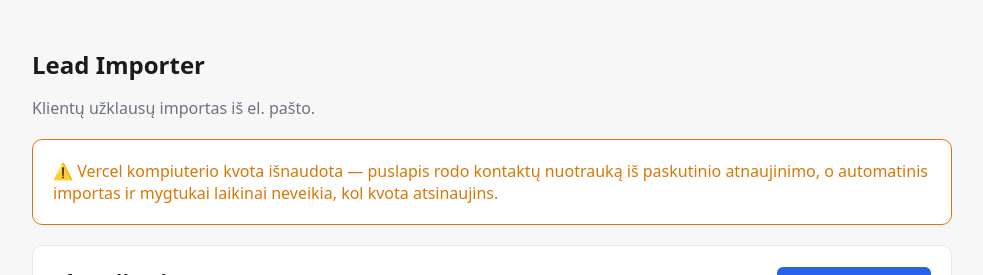
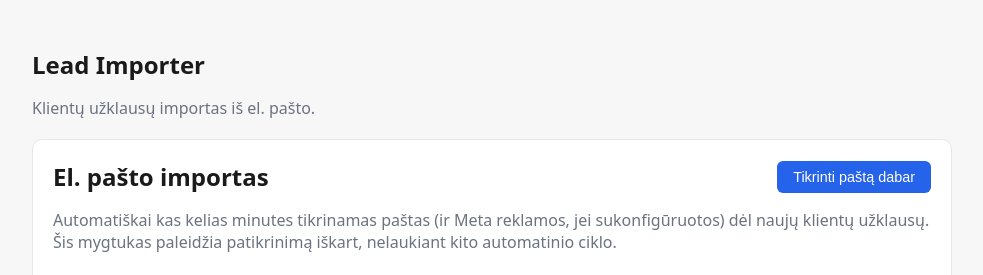
Before and after one commit to andriusbirulinas-maker/Newton, a Next.js app: page / in a window 1280 px wide. Shown: the top 275 px of the page, without its empty margins (148-1131 px from the left). Built offline with nearby package versions, Linux system fonts and the light colour scheme; no server answers; the database is empty.

Commit message:
Revert to dynamic rendering now that Neon compute quota is resolved (paid plan)

```diff
--- a/src/app/page.tsx
+++ b/src/app/page.tsx
@@ -5,13 +5,7 @@ import { TrainerAssignSelect, type TrainerOption } from "@/components/TrainerAss
 import { TrainingTypeSelect, type TrainingType } from "@/components/TrainingTypeSelect";
 import { NotesInput } from "@/components/NotesInput";
 
-// Statically generated at build/deploy time instead of on every request — this avoids
-// invoking a Vercel serverless function (and its compute quota) just to view the page.
-// Downside: the leads list is a snapshot as of the last deploy, and the interactive
-// controls (call status, notes, trainer, reimport) still hit API routes that require
-// live compute, so they won't work until the quota resets. Revert to "force-dynamic"
-// once that happens.
-export const revalidate = false;
+export const dynamic = "force-dynamic";
 
 interface Lead {
   id: number;
@@ -91,13 +85,6 @@ export default async function HomePage() {
     <main>
       <h1>Lead Importer</h1>
       <p className="muted">Klientų užklausų importas iš el. pašto.</p>
-
-      <div className="card" style={{ borderColor: "var(--warning)" }}>
-        <p style={{ color: "var(--warning)", margin: 0 }}>
-          ⚠️ Vercel kompiuterio kvota išnaudota — puslapis rodo kontaktų nuotrauką iš paskutinio atnaujinimo,
-          o automatinis importas ir mygtukai laikinai neveikia, kol kvota atsinaujins.
-        </p>
-      </div>
 
       <div className="card">
         <ReimportButton />
```
